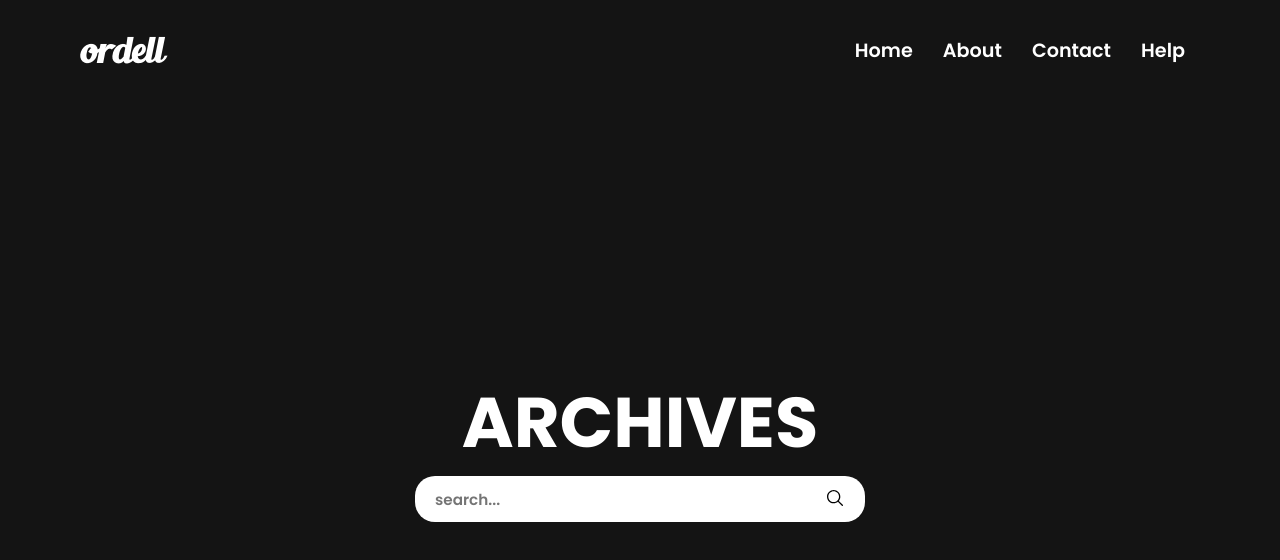
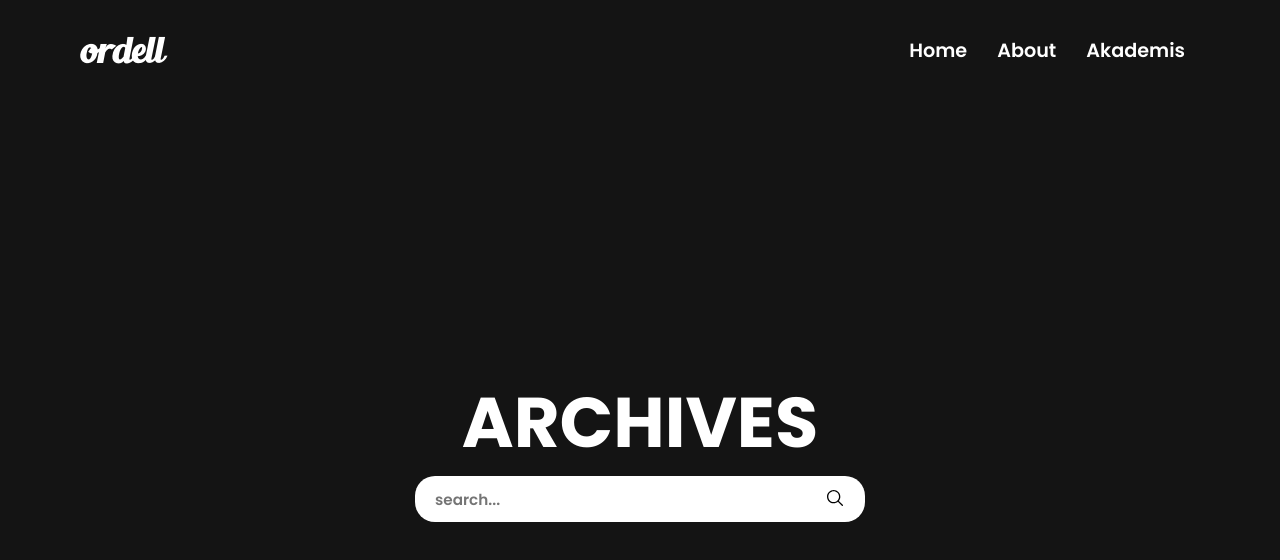
Before and after one commit to preciosogoro/ordellarchive, a plain HTML site: page index.html in a window 1280 px wide. Drawn offline with nearby package versions, Linux system fonts and the light colour scheme.

Commit message:
Update index.html

```diff
--- a/index.html
+++ b/index.html
@@ -18,8 +18,7 @@
             <ul>
                 <li><a href="#">Home</a></li>
                 <li><a href="#">About</a></li>
-                <li><a href="#">Contact</a></li>
-                <li><a href="#">Help</a></li>
+                <li><a href="#">Akademis</a></li>
             </ul>
         </div>
     </header>
```
